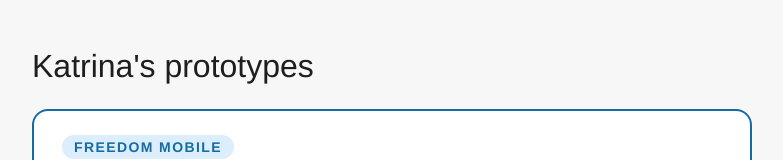
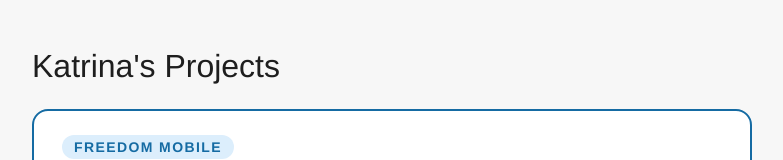
Before and after one commit to kpicc/kpicc.github.io, a plain HTML site: page index.html in a window 1280 px wide. Shown: the top 160 px of the page, without its empty margins (248-1031 px from the left). Drawn offline with Linux system fonts and the light colour scheme.

Commit message:
Rename hub title

```diff
--- a/index.html
+++ b/index.html
@@ -3,7 +3,7 @@
   <head>
     <meta charset="UTF-8" />
     <meta name="viewport" content="width=device-width, initial-scale=1.0" />
-    <title>Katrina's prototypes</title>
+    <title>Katrina's Projects</title>
     <style>
       body {
         font-family: 'Ambra', 'Helvetica Neue', Helvetica, Arial, sans-serif;
@@ -53,7 +53,7 @@
     </style>
   </head>
   <body>
-    <h1>Katrina's prototypes</h1>
+    <h1>Katrina's Projects</h1>
     <div class="card">
       <span class="card-tag">Freedom Mobile</span>
       <h2>Freedom Mobile Design System</h2>
```
